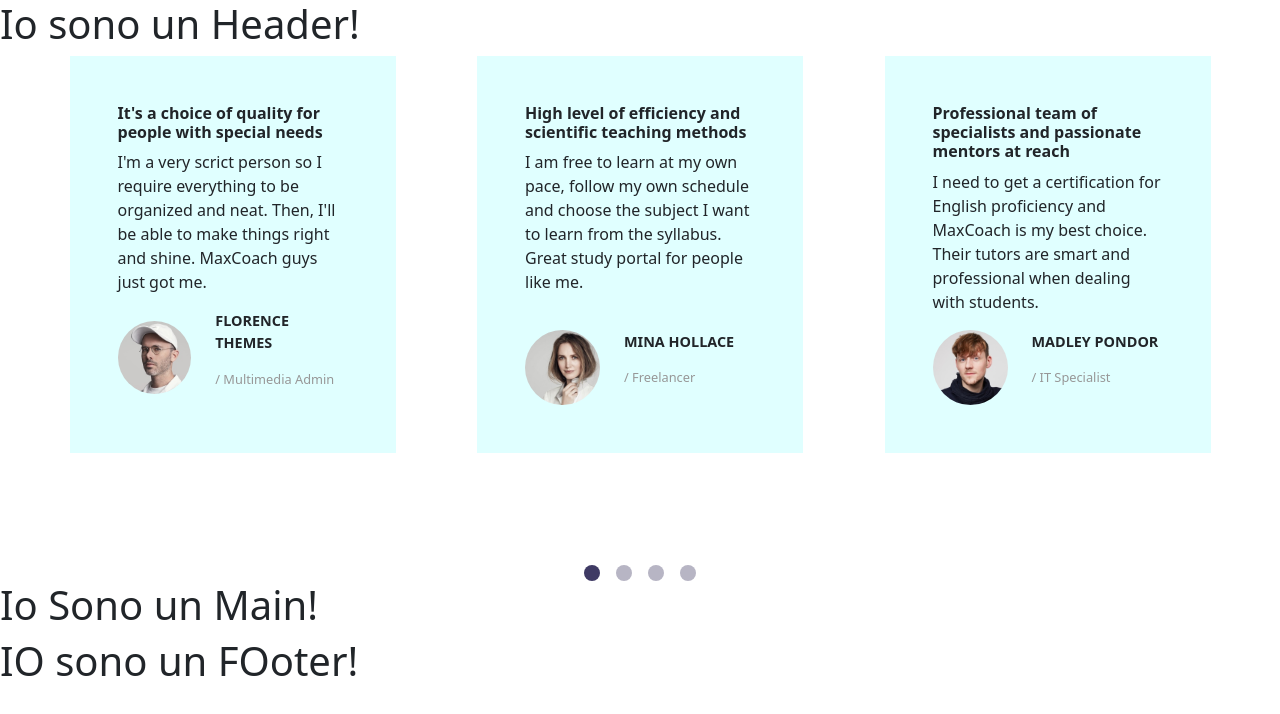
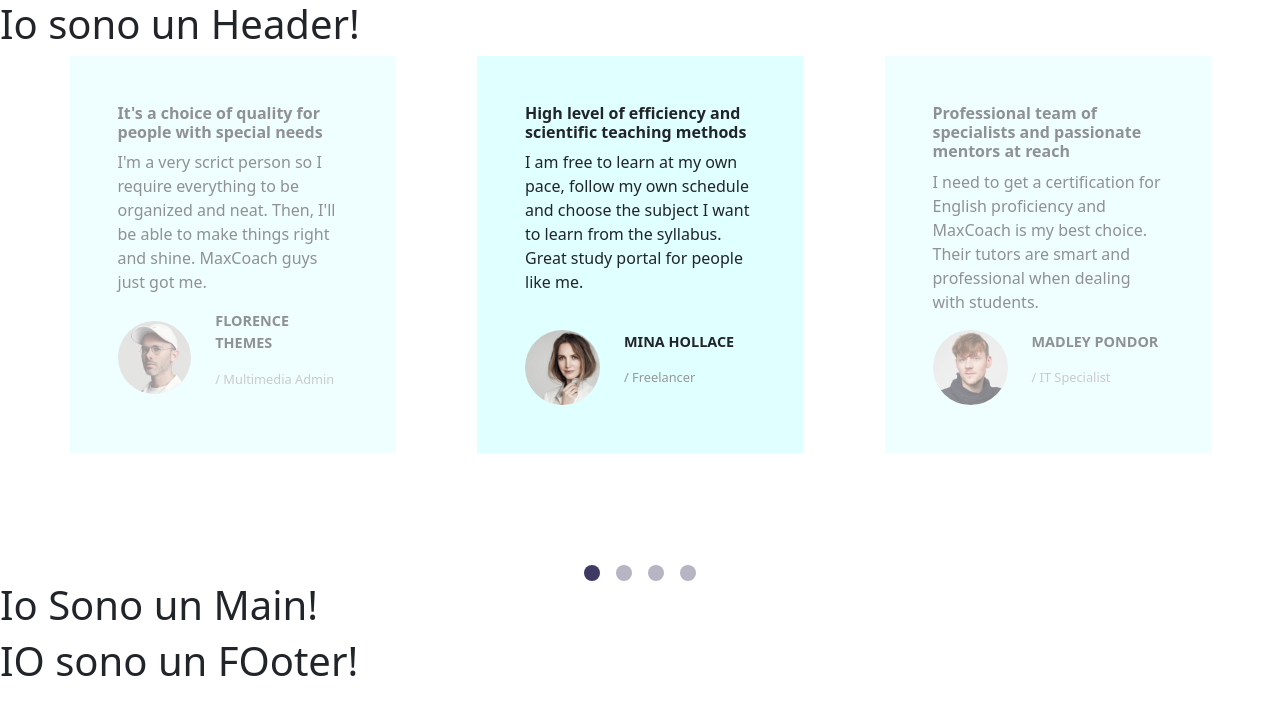
Before and after one commit to GencoMattia/proj-html-vuejs, a Vue app: page / in a window 1280 px wide. Shown: the top 714 px of the page. Built offline with nearby package versions, Linux system fonts and the light colour scheme.

Commit message:
added @click to select the card from the side-active cards

```diff
--- a/src/components/MainTopLearners.vue
+++ b/src/components/MainTopLearners.vue
@@ -55,6 +55,10 @@ export default {
 
         setActiveCircle(variable, index) {
             variable = index;
+        },
+
+        getSideActiveClass(index) {
+            return index === this.activeArticle - 1 || index === this.activeArticle + 1;
         }
     },
 
@@ -78,8 +82,9 @@ export default {
 
 <template>
     <section class="testimonials row overflow-hidden align-items-stretch justify-content-evenly">
-        <article v-for="(card, index) in visibleCards" :key="index" @click=""
-        class="testimonal-card col-3 p-5 d-flex flex-column justify-content-between">
+        <article v-for="(card, index) in visibleCards" :key="index" @click="activeArticle = learnersList.indexOf(card)"
+        class="testimonal-card col-3 p-5 d-flex flex-column justify-content-between"
+        :class="{ 'side-active': index !== 1 }">
             <div class="card-content">
                 <h2>
                     {{ card.title }}
@@ -108,7 +113,7 @@ export default {
                 :key="index"
                 @click="activeArticle = index"
                 icon="fa-solid fa-circle"
-                :class="{ 'active-circle': learnersList.indexOf(card) === activeArticle }"
+                :class="{ 'active-circle': index === activeArticle }"
             />
         </div>
     </section>
@@ -120,6 +125,10 @@ export default {
     article {
         background-color: lightcyan;
         margin-bottom: 7rem;
+    }
+
+    .side-active {
+        opacity: .5;
     }
 
     .carosel-circles {
```
